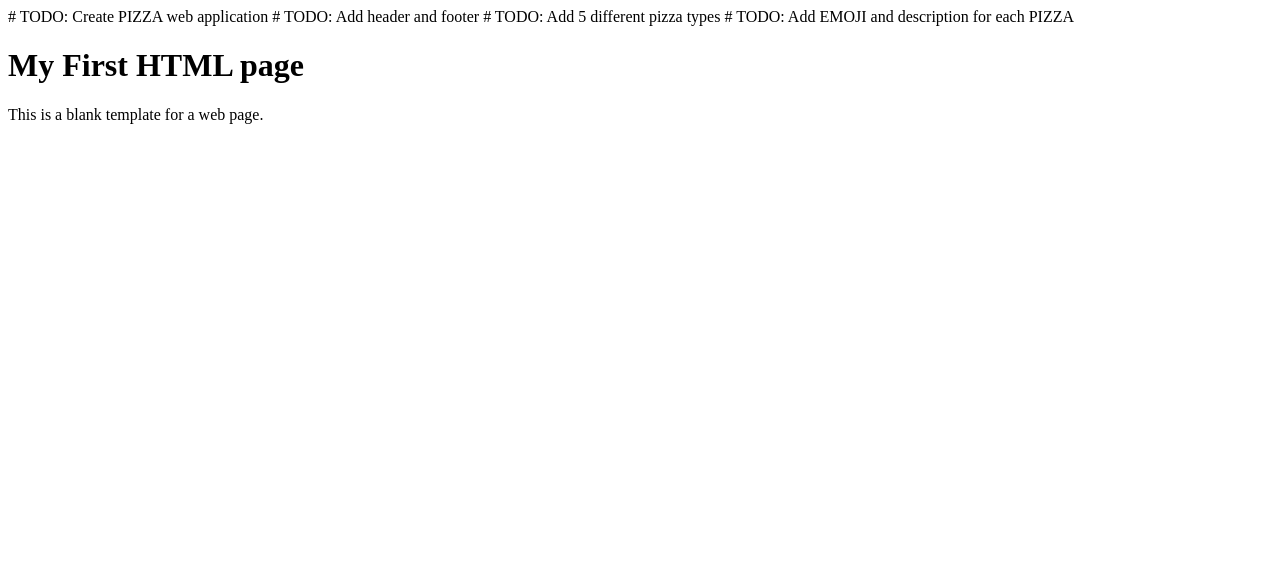
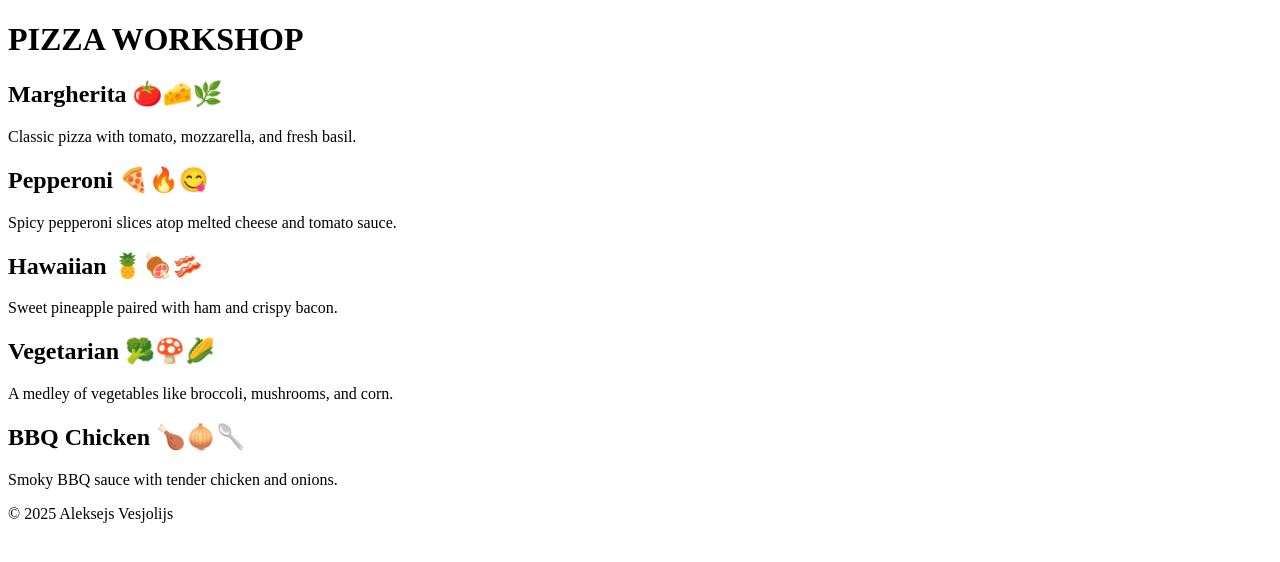
Before and after one commit to pirrencode/wadt_frontend_lecture_2025, a plain HTML site: page index.html in a window 1280 px wide. Drawn offline with Linux system fonts and the light colour scheme.

Commit message:
Add pizza workshop page

```diff
--- a/index.html
+++ b/index.html
@@ -1,16 +1,37 @@
 <!DOCTYPE html>
-<html>
+<html lang="en">
 <head>
-
+  <meta charset="UTF-8">
+  <title>PIZZA WORKSHOP</title>
 </head>
 <body>
-  # TODO: Create PIZZA web application
-  # TODO: Add header and footer
-  # TODO: Add 5 different pizza types
-  # TODO: Add EMOJI and description for each PIZZA
-  <h1>My First HTML page</h1>
-
-  <p>This is a blank template for a web page.</p>
-
+  <header>
+    <h1>PIZZA WORKSHOP</h1>
+  </header>
+  <main>
+    <section>
+      <h2>Margherita 🍅🧀🌿</h2>
+      <p>Classic pizza with tomato, mozzarella, and fresh basil.</p>
+    </section>
+    <section>
+      <h2>Pepperoni 🍕🔥😋</h2>
+      <p>Spicy pepperoni slices atop melted cheese and tomato sauce.</p>
+    </section>
+    <section>
+      <h2>Hawaiian 🍍🍖🥓</h2>
+      <p>Sweet pineapple paired with ham and crispy bacon.</p>
+    </section>
+    <section>
+      <h2>Vegetarian 🥦🍄🌽</h2>
+      <p>A medley of vegetables like broccoli, mushrooms, and corn.</p>
+    </section>
+    <section>
+      <h2>BBQ Chicken 🍗🧅🥄</h2>
+      <p>Smoky BBQ sauce with tender chicken and onions.</p>
+    </section>
+  </main>
+  <footer>
+    <p>&copy; 2025 Aleksejs Vesjolijs</p>
+  </footer>
 </body>
 </html>
```
